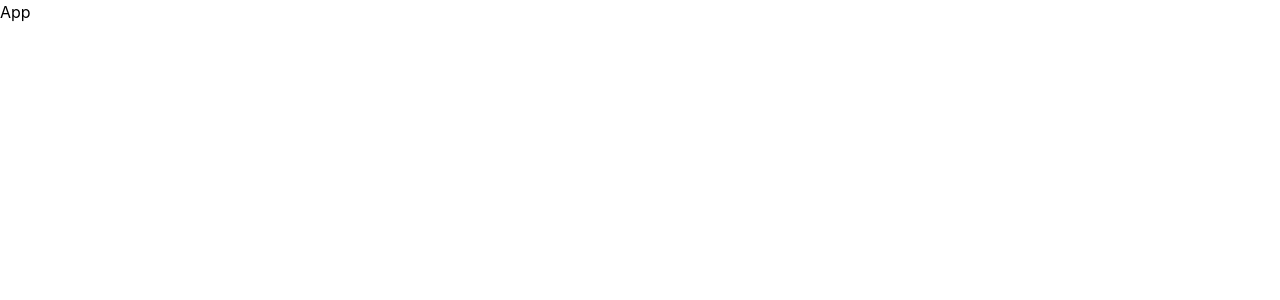
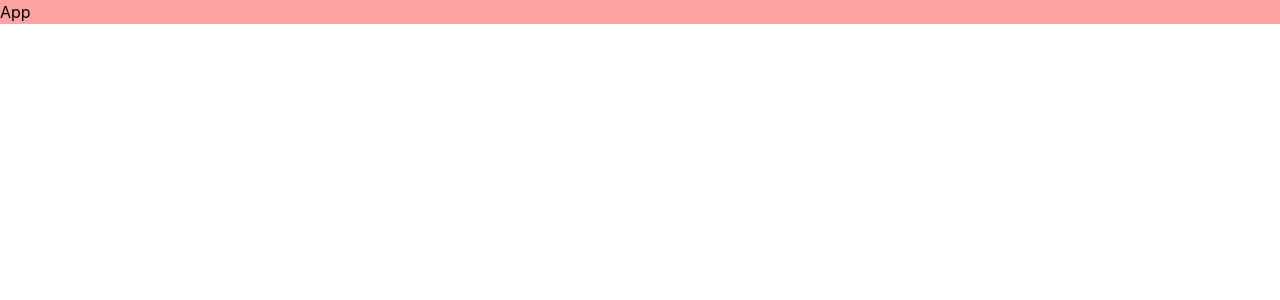
Before and after one commit to NkurunzizaEtienne/Isoko_Mboni, a React (Vite) app: page / in a window 1280 px wide. Shown: the top 300 px of the page. Built offline with nearby package versions, Linux system fonts and the light colour scheme.

Commit message:
testing the configuration of typescript

```diff
--- a/src/App.tsx
+++ b/src/App.tsx
@@ -1,8 +1,8 @@
-import React from 'react'
+
 
 const App = () => {
   return (
-    <div>App</div>
+    <div className="bg-red-300">App</div>
   )
 }
 
```
